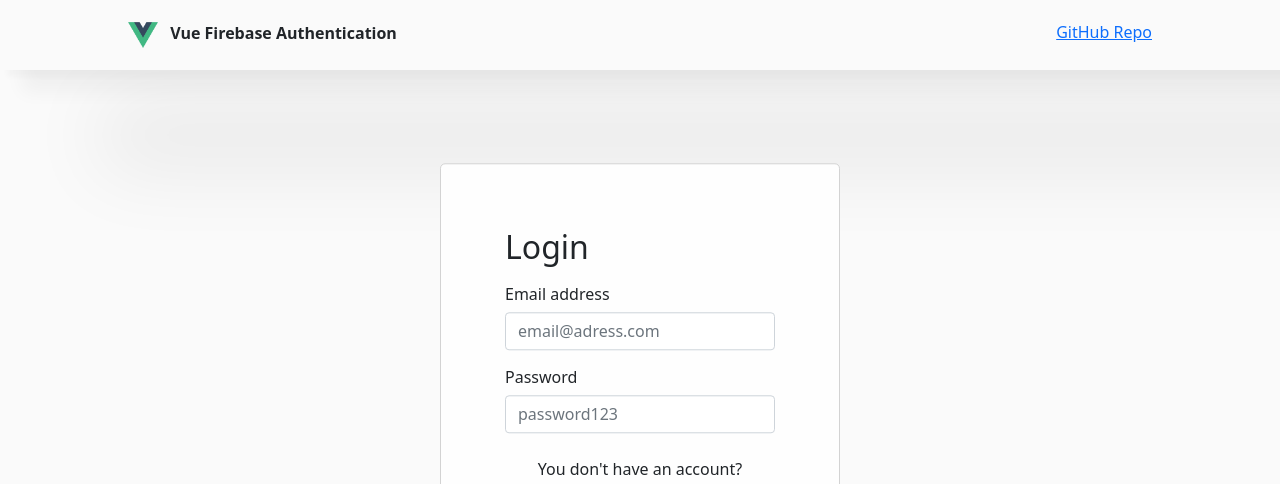
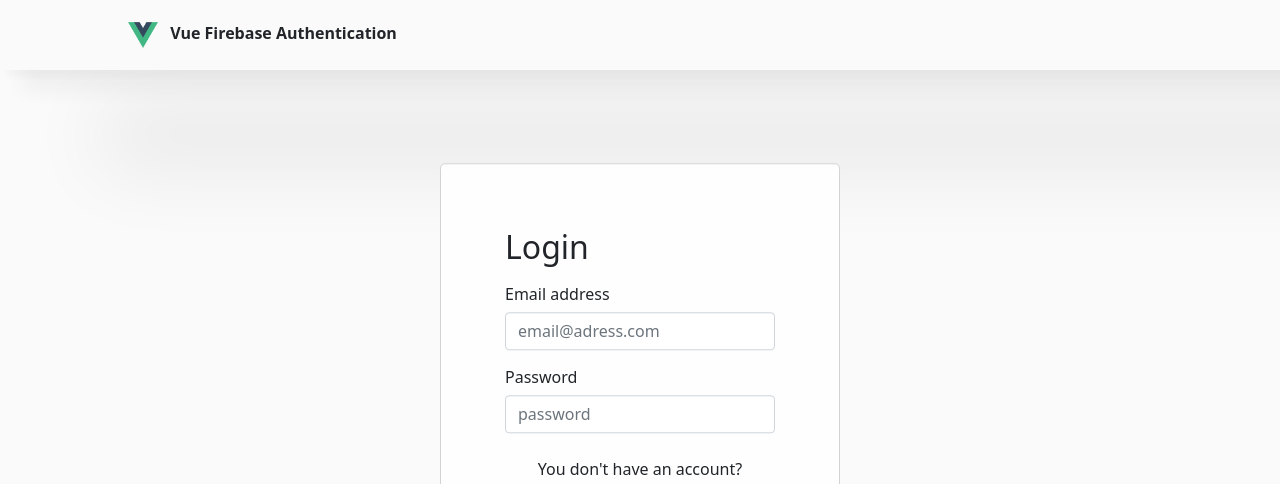
Before and after one commit to cummingsbeau/contactlist, a Vue app: page / in a window 1280 px wide. Shown: the top 484 px of the page. Built offline with nearby package versions, Linux system fonts and the light colour scheme.

Commit message:
second commit

```diff
--- a/package.json
+++ b/package.json
@@ -9,7 +9,8 @@
   },
   "dependencies": {
     "core-js": "^3.8.3",
-    "firebase": "^9.8.3",
+    "firebase": "^9.11.0",
+    "serve": "^14.0.1",
     "vue": "^3.2.13",
     "vue-router": "^4.0.3"
   },
--- a/src/App.vue
+++ b/src/App.vue
@@ -6,13 +6,9 @@
         <img src="./assets/logo.png" width="30" class="me-2" alt="" />
         Vue Firebase Authentication
       </div>
-      <div class="nav-el">
-        <a href="https://github.com/vladpostu/vue-firebase-auth" target="blank"
-          >GitHub Repo</a
-        >
-      </div>
     </nav>
   </div>
+
   <router-view id="content" />
 </template>
 
@@ -73,11 +69,11 @@
   margin-bottom: 15px;
 }
 
-.input > label {
+.input>label {
   text-align: start;
 }
 
-.input > input {
+.input>input {
   margin-top: 6px;
   height: 38px !important;
 }
@@ -119,7 +115,7 @@
   text-align: center;
 }
 
-.alternative-option > span {
+.alternative-option>span {
   color: #0d6efd;
   cursor: pointer;
 }
--- a/src/main.js
+++ b/src/main.js
@@ -11,12 +11,13 @@ import { initializeApp } from "firebase/app";
 
 // Your web app's Firebase configuration
 const firebaseConfig = {
-  apiKey: "AIzaSyBJa1SPjo1Wm0ZgYXZnmdmvoqs_hHlmiXU",
-  authDomain: "vue-firebase-auth-bafc4.firebaseapp.com",
-  projectId: "vue-firebase-auth-bafc4",
-  storageBucket: "vue-firebase-auth-bafc4.appspot.com",
-  messagingSenderId: "728860345284",
-  appId: "1:728860345284:web:b163b8b54d1f40a5c15a91",
+  apiKey: "AIzaSyDMpgbQLcsLyCzwb1PWJNnOJPpXEGNVIV4",
+  authDomain: "contactlist-a93aa.firebaseapp.com",
+  projectId: "contactlist-a93aa",
+  storageBucket: "contactlist-a93aa.appspot.com",
+  messagingSenderId: "856159325926",
+  appId: "1:856159325926:web:ec7e8efb22f6c226787527",
+  measurementId: "G-HH1VXM280M"
 };
 
 // Initialize Firebase
--- a/src/views/LoginView.vue
+++ b/src/views/LoginView.vue
@@ -17,7 +17,7 @@
           class="form-control"
           type="password"
           name="password"
-          placeholder="password123"
+          placeholder="password"
         />
       </div>
       <div class="alternative-option mt-4">
--- a/src/views/RegisterView.vue
+++ b/src/views/RegisterView.vue
@@ -52,7 +52,7 @@ export default {
   data() {
     return {
       email: "",
-      password: "123456",
+      password: "",
     };
   },
   methods: {
```
Also changed, not shown: 1 other file (tests, documents, lock files or other folders).
